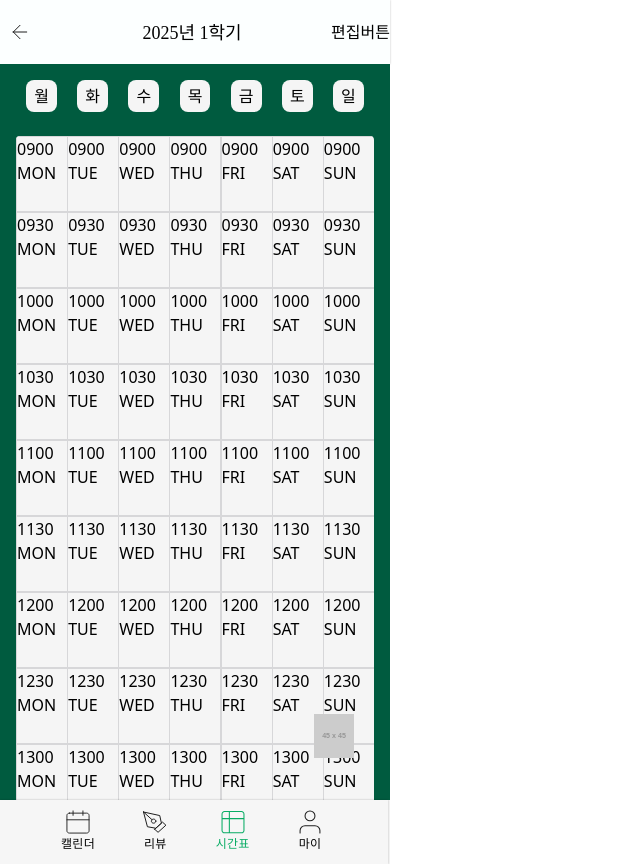
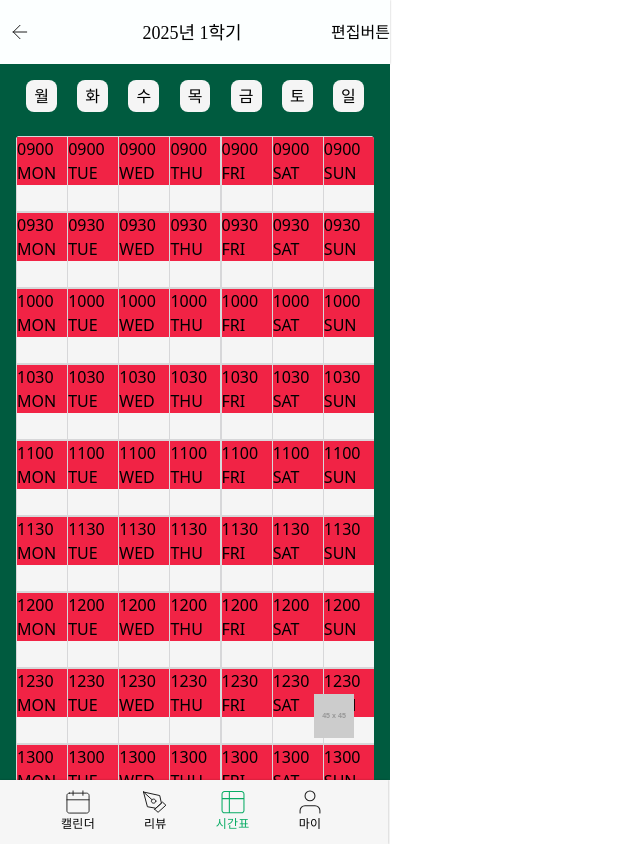
Before and after one commit to capstoneProject-Konkuk-2025-Team2/Frontend, a React (Vite) app: page /main/timetable in a window 1280 px wide. Shown: the whole page, without its empty margins (0-640 px from the left). Built offline with nearby package versions, Linux system fonts and the light colour scheme.

Commit message:
feat: 시간표 구조 설계 및 셀 선택 로직 설계 시작

```diff
--- a/src/components/ChatBotFrame.tsx
+++ b/src/components/ChatBotFrame.tsx
@@ -11,7 +11,7 @@ const ChatBotFrame = () => {
 
                 <div className="absolute top-5 right-5"
                     onClick={openChatBotPage}>
-                    <img src="/public/icons/X-icon.svg" />
+                    <img src="/icons/X-icon.svg" />
                 </div>
 
                 <div className="flex flex-col justify-center items-center">
@@ -45,7 +45,7 @@ const ChatBotFrame = () => {
                             <div className="p-4 flex justify-center items-center">
                                 <button className="w-6 h-6">
                                     <img className="w-6 h-6"
-                                        src="/public/icons/blue-sending-icon.svg" />
+                                        src="/icons/blue-sending-icon.svg" />
                                 </button>
                             </div>
                         </div>
--- a/src/layouts/MainLayout.tsx
+++ b/src/layouts/MainLayout.tsx
@@ -10,7 +10,7 @@ const MainLayout = () => {
     const { isEditing } = useAddTimeTableStore();
     return (
         <>
-            <main className="relative flex flex-col justify-between w-[390px] min-h-[844px] bg-[#f6f6f6]">
+            <main className="relative flex flex-col justify-between w-[390px] h-[844px] bg-[#f6f6f6]">
                 <Outlet /> {/* 캘린더, 시간표, 리뷰, 마이페이지 등 등이 여기에 렌더링됨 */}
 
                 {isEditing ? <EditTableFrame /> :
--- a/src/pages/timetable/EditTableFrame.tsx
+++ b/src/pages/timetable/EditTableFrame.tsx
@@ -3,17 +3,32 @@
 // 스타벅스2 = #005B3F
 // 좀덜흰색 = #FCFFFF
 
+import { useSelectCellStore } from "../../store/store";
+
 const EditTableFrame = () => {
+    const { selectedCell, setSelectedCell } = useSelectCellStore();
+
+    const resetSelected = () => {
+        setSelectedCell([])
+    }
 
     return (
         <div className="flex flex-col justify-between items-center w-[390px] h-96 bottom-0 absolute bg-white rounded-tl-2xl rounded-tr-2xl shadow-[0px_-0.05000000074505806px_1px_0px_rgba(0,0,0,0.25)] overflow-hidden">
 
             <div className="flex flex-row justify-between">
                 <div>
-                    dnjfdydlfaeaefaefae213
+                    {selectedCell.map((sCell) => {
+                        return (
+                            <div>
+                                {sCell.dayInfo}
+                                {sCell.timeInfo}
+                            </div>
+                        )
+                    })}
                 </div>
 
-                <div className="flex justify-center items-center w-20 h-7 bg-[#08AC64] rounded-2xl text-white text-xs font-normal font-[Pretendard]">
+                <div className="flex justify-center items-center w-20 h-7 bg-[#08AC64] rounded-2xl text-white text-xs font-normal font-[Pretendard]"
+                    onClick={resetSelected}>
                     선택취소
                 </div>
             </div>
--- a/src/pages/timetable/TimeTableGrid.tsx
+++ b/src/pages/timetable/TimeTableGrid.tsx
@@ -10,8 +10,11 @@
 //     }
 // ]
 
+import { useAddTimeTableStore, useSelectCellStore } from "../../store/store";
+
 const TimeTableGrid = () => {
-
+    const { isEditing } = useAddTimeTableStore();
+    const { selectedCell, setSelectedCell } = useSelectCellStore();
     const time_label = [
         "0900", "0930", "1000", "1030", "1100", "1130",
         "1200", "1230", "1300", "1330", "1400", "1430",
@@ -22,23 +25,64 @@ const TimeTableGrid = () => {
 
     const day_label = ["MON", "TUE", "WED", "THU", "FRI", "SAT", "SUN"];
 
+    const checkIsSelect = (halfHour: string, day: string) => {
+        return selectedCell.some(
+            (c) => c.timeInfo === halfHour
+                && c.dayInfo === day
+        )
+    }
+
+    const handleClick = (halfHour: string, day: string) => {
+        if (isEditing) {
+            console.log(`선택된 셀 : ${halfHour}/${day}`)
+            const cell = {
+                timeInfo: halfHour,
+                dayInfo: day
+            }
+
+            // const exist = selectedCell.some(
+            //     (c) => c.timeInfo === cell.timeInfo
+            //         && c.dayInfo === cell.dayInfo
+            // );
+
+            //
+            if (checkIsSelect(halfHour, day)) {
+                const removedCell = selectedCell.filter(
+                    (c) => !(c.timeInfo === cell.timeInfo
+                        && c.dayInfo === cell.dayInfo)
+                )
+                setSelectedCell(removedCell)
+            }
+            else {
+                setSelectedCell([...selectedCell, cell])
+            }
+        }
+        else {
+            return
+        }
+    }
+
     return (
         <div>
             <div className="grid grid-cols-7 rounded-[4px] overflow-hidden">
                 {
-                    time_label.map((halfHour, rowIndex) => (
-                        day_label.map((day, colIndex) => {
+                    time_label.map((halfHour) => (
+                        day_label.map((day) => {
+                            const isSelc = checkIsSelect(halfHour, day);
                             return (
-                                <div className="w-13 h-19 border-solid border-[#D7D7D9] border-1 bg-[#f5f5f5]">
-                                    <p>{halfHour}</p>
-                                    <p>{day}</p>
+                                <div className="w-13 h-19 border-solid border-[#D7D7D9] border-1 bg-[#f5f5f5]"
+                                    onClick={() => handleClick(halfHour, day)}>
+                                    <div className="{{isSelc ? bg-[#f12345] : bg-[#f5f5f5]}}">
+                                        <p>{halfHour}</p>
+                                        <p>{day}</p>
+                                    </div>
                                 </div>
                             )
                         })
                     ))
                 }
             </div>
-        </div>
+        </div >
     )
 }
 
--- a/src/pages/timetable/TimeTablePage.tsx
+++ b/src/pages/timetable/TimeTablePage.tsx
@@ -10,7 +10,7 @@ const TimeTablePage = () => {
             <UpperNav text="2025년 1학기" otherBtn="edit-timetable" handleBtn={setIsEditing} />
             <div className="bg-[#005B3F]">
                 <TimeTableLabel />
-                <div className="h-170 overflow-y-scroll no-scrollbar p-4">
+                <div className="h-165 overflow-y-scroll no-scrollbar p-4">
                     <TimeTableGrid />
                 </div>
             </div>
--- a/src/store/store.ts
+++ b/src/store/store.ts
@@ -1,5 +1,5 @@
 import { create } from 'zustand'
-import type { AddTimeTableState, ChatBotPageState } from '../types/types';
+import type { AddTimeTableState, ChatBotPageState, SelectedCellState } from '../types/types';
 
 
 export const useChatBotPageStore = create<ChatBotPageState>()((set) => ({
@@ -11,3 +11,21 @@ export const useAddTimeTableStore = create<AddTimeTableState>()((set) => ({
     isEditing: false,
     setIsEditing: () => set((state) => ({ isEditing: !state.isEditing })),
 }));
+
+
+export const useSelectCellStore = create<SelectedCellState>()((set) => ({
+    selectedCell: [],
+    setSelectedCell: (newCell) => set(() => ({
+        selectedCell: newCell
+    }))
+}));
+
+// export interface SelectedCellState {
+//     selectedCell: selectedTime[];
+//     setSelectedCell: (newCell: selectedTime) => void;
+// }
+
+// export interface selectedTime {
+//     timeInfo: string;
+//     dayInfo: string;
+// }
--- a/src/types/types.ts
+++ b/src/types/types.ts
@@ -7,3 +7,13 @@ export interface AddTimeTableState {
     isEditing: boolean;
     setIsEditing: () => void;
 }
+
+export interface SelectedCellState {
+    selectedCell: selectedTime[];
+    setSelectedCell: (newCell: selectedTime[]) => void;
+}
+
+export interface selectedTime {
+    timeInfo: string;
+    dayInfo: string;
+}
```
